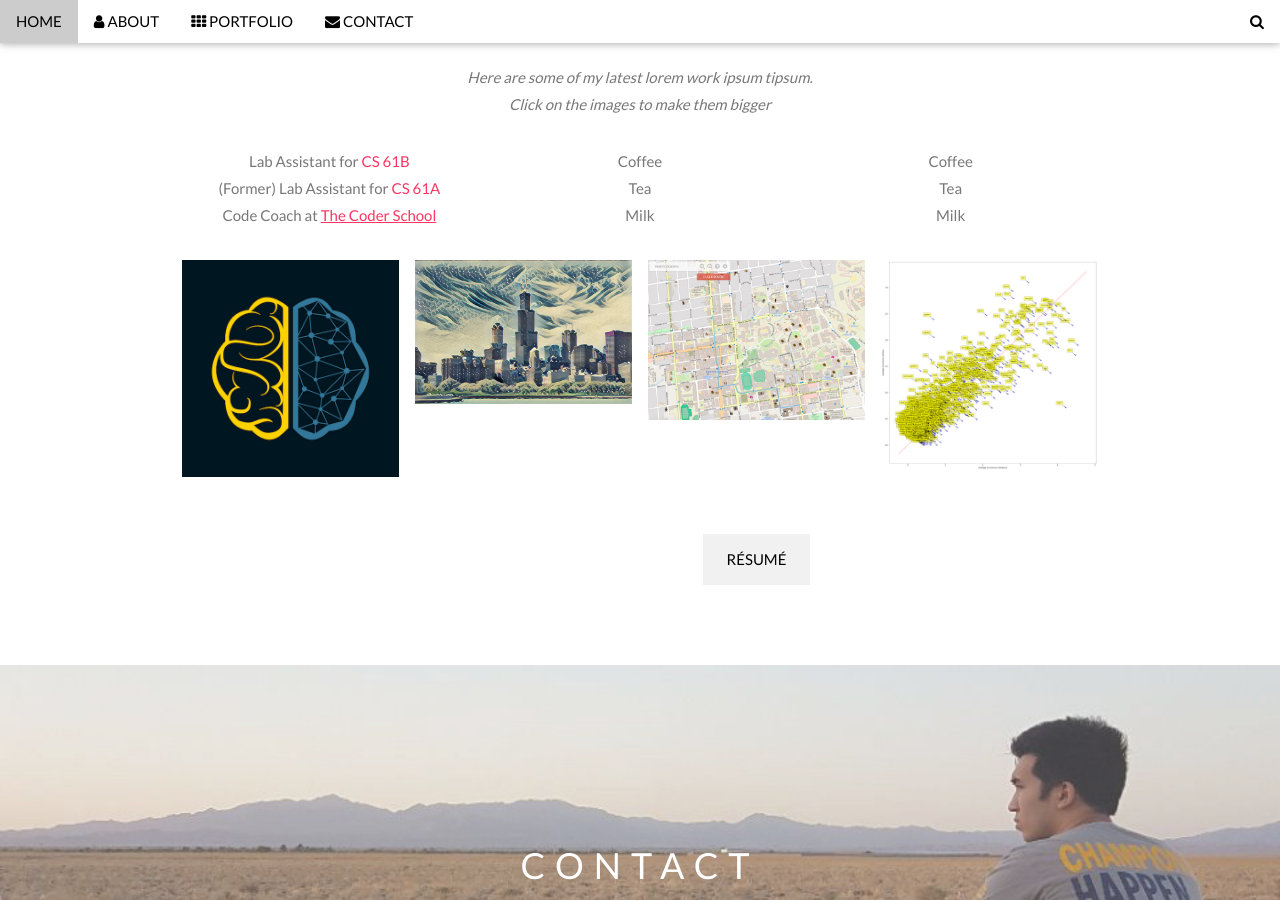
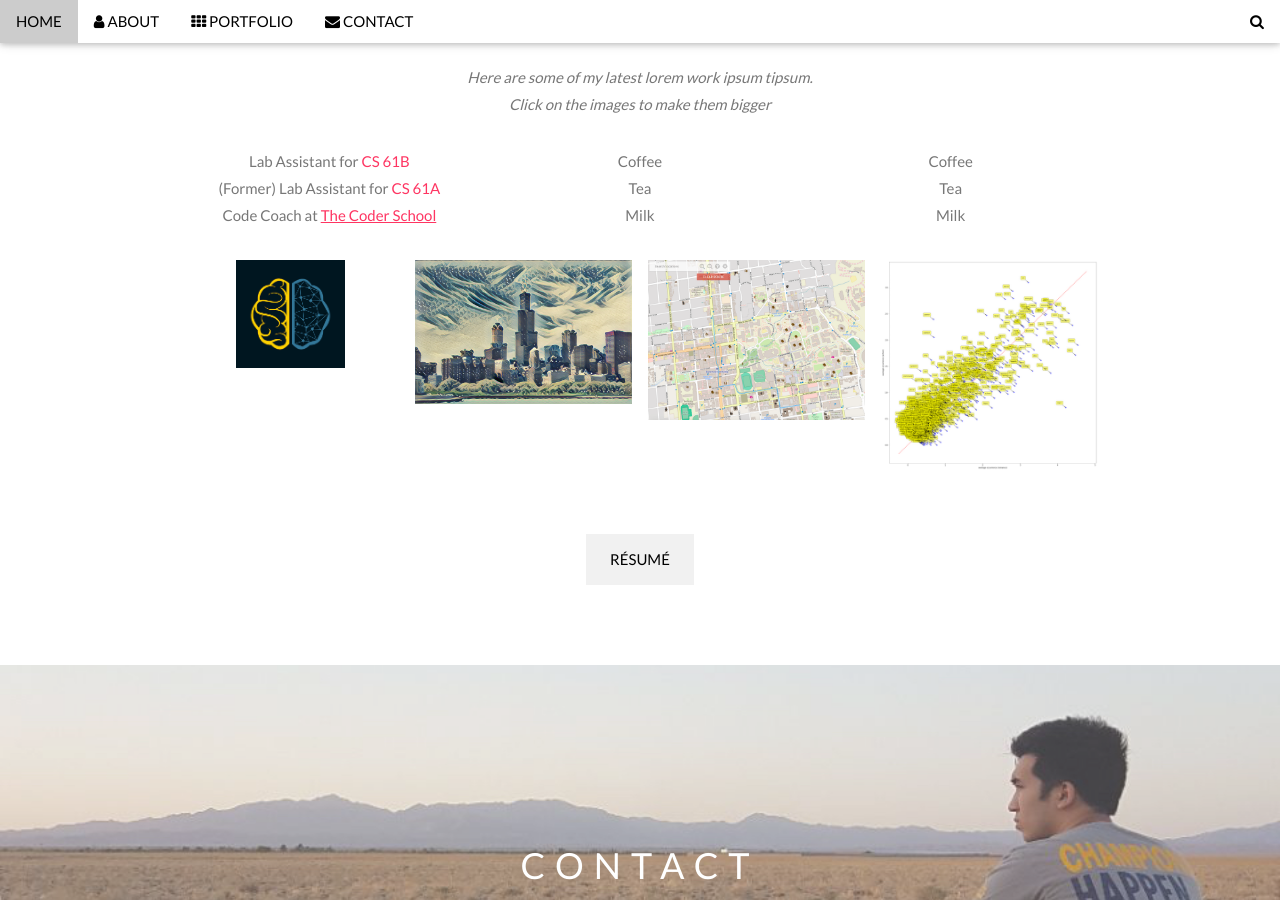
Before and after one commit to asetoodehnia/asetoodehnia.github.io, a Jekyll site: the page index.html, which Jekyll copies as it is, in a window 1280 px wide and 900 px high, scrolled down 2132 px. Built offline with Jekyll 4.4.1, drawn with Linux system fonts in a browser that asks for light colours.

Commit message:
fixing size

```diff
--- a/index.html
+++ b/index.html
@@ -204,7 +204,7 @@ body, html {
 
   <div class="w3-row-padding w3-center w3-section">
     <div class="w3-col m3">
-      <img src="mlab.png" style="width:100%" onclick="onClick(this)" class="w3-hover-opacity" alt="ML@B: Machine Learning DeCal">
+      <img src="mlab.png" style="width:50%" onclick="onClick(this)" class="w3-hover-opacity" alt="ML@B: Machine Learning DeCal">
     </div>
 
     <div class="w3-col m3">
```
